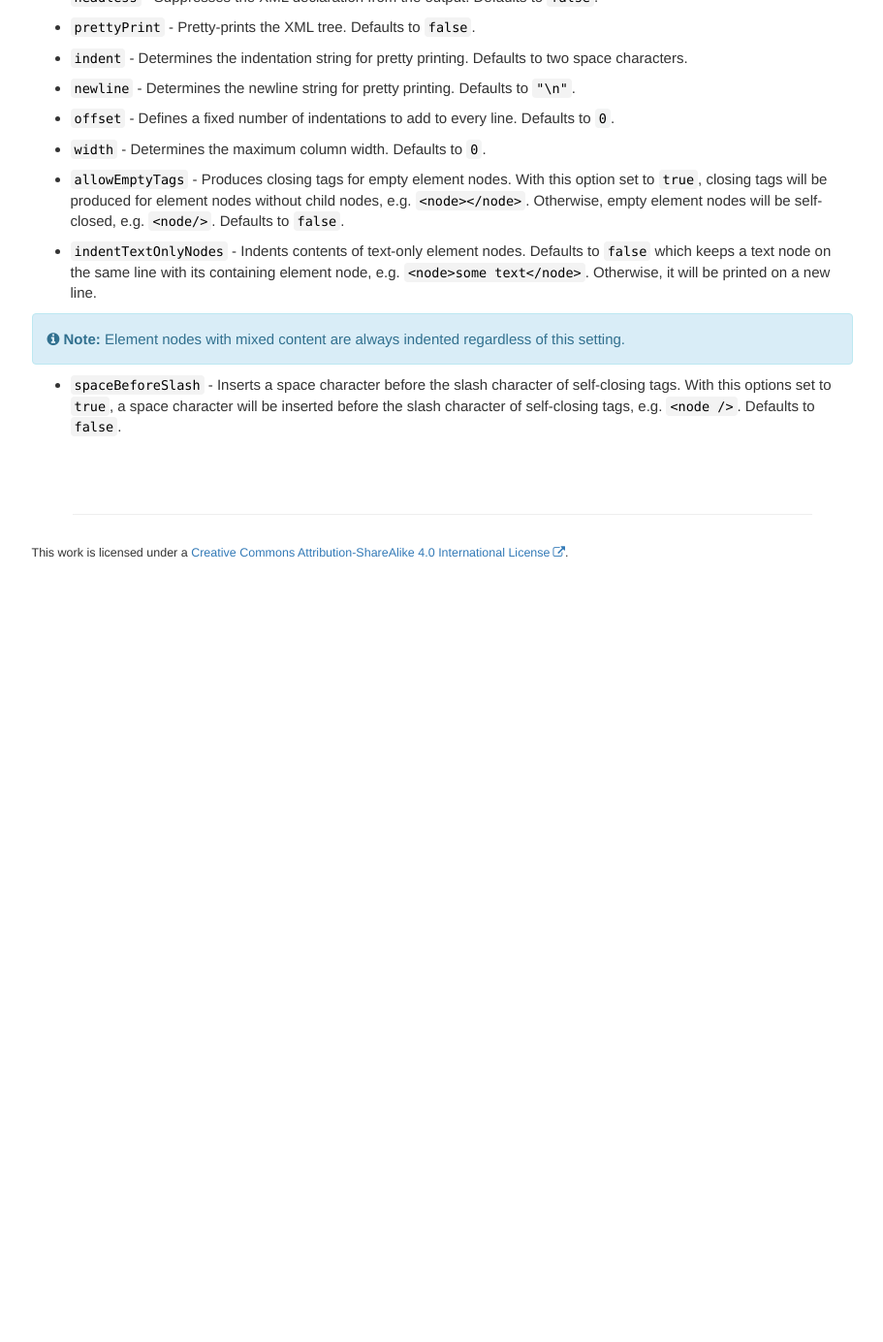
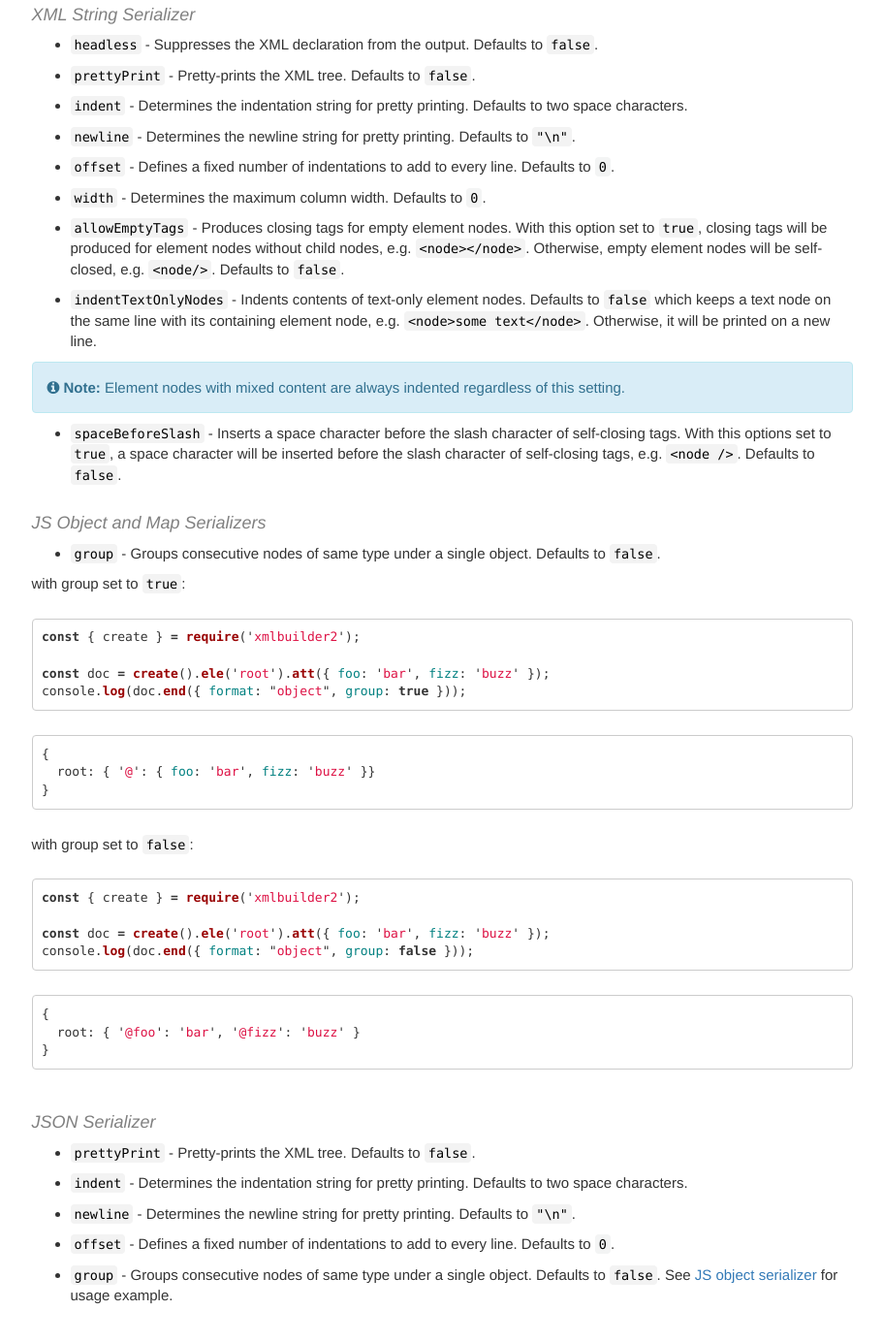
Before and after one commit to oozcitak/xmlbuilder2, a Jekyll site: the page built from docs/pages/serialization.md, in a window 1280 px wide and 1400 px high, scrolled down 3203 px. Shown: the top 1384 px of the window at 97% size, without its empty margins (330-1241 px from the left). Built offline with Jekyll 4.4.1, drawn with Linux system fonts in a browser that asks for light colours; comment, search, counter and statistics services are not loaded; before the commit the page ends 3833 px from its top, so only the background shows below that; some of the changed text lies outside the part shown.

Commit message:
Default object serializer's group flag to false

````diff
--- a/docs/pages/serialization.md
+++ b/docs/pages/serialization.md
@@ -145,10 +145,13 @@
 
 ### Serialization Settings
 
-In addition to `format` there are a number of settings for customizing the output of serializers.
+These settings are common to all serializers.
 
 * `format` - Output format. Either `"object"`, `"xml"`, `"json"` or `"map"`. Defaults to `"xml"`.
 * `wellFormed` - Ensures that the document adheres to the syntax rules specified by the XML specification. If this flag is set and the document is not well-formed errors will be thrown. Defaults to `false`.
+
+#### XML String Serializer
+
 * `headless` - Suppresses the XML declaration from the output. Defaults to `false`.
 * `prettyPrint` - Pretty-prints the XML tree. Defaults to `false`.
 * `indent` - Determines the indentation string for pretty printing. Defaults to two space characters.
@@ -159,3 +162,40 @@
 * `indentTextOnlyNodes` - Indents contents of text-only element nodes. Defaults to `false` which keeps a text node on the same line with its containing element node, e.g. `<node>some text</node>`. Otherwise, it will be printed on a new line.
 {% include note.html content="Element nodes with mixed content are always indented regardless of this setting." %}
 * `spaceBeforeSlash` - Inserts a space character before the slash character of self-closing tags. With this options set to `true`, a space character will be inserted before the slash character of self-closing tags, e.g. `<node />`. Defaults to `false`.
+
+#### JS Object and Map Serializers
+
+* `group` - Groups consecutive nodes of same type under a single object. Defaults to `false`.
+
+with group set to `true`:
+```js
+const { create } = require('xmlbuilder2');
+
+const doc = create().ele('root').att({ foo: 'bar', fizz: 'buzz' });
+console.log(doc.end({ format: "object", group: true }));
+```
+```js
+{
+  root: { '@': { foo: 'bar', fizz: 'buzz' }}
+}
+```
+with group set to `false`:
+```js
+const { create } = require('xmlbuilder2');
+
+const doc = create().ele('root').att({ foo: 'bar', fizz: 'buzz' });
+console.log(doc.end({ format: "object", group: false }));
+```
+```js
+{
+  root: { '@foo': 'bar', '@fizz': 'buzz' }
+}
+```
+
+#### JSON Serializer
+
+* `prettyPrint` - Pretty-prints the XML tree. Defaults to `false`.
+* `indent` - Determines the indentation string for pretty printing. Defaults to two space characters.
+* `newline` - Determines the newline string for pretty printing. Defaults to `"\n"`.
+* `offset` - Defines a fixed number of indentations to add to every line. Defaults to `0`.
+* `group` - Groups consecutive nodes of same type under a single object. Defaults to `false`. See [JS object serializer]({{ site.baseurl }}{% link pages/serialization.md %}#js-object-and-map-serializers) for usage example.
--- a/src/writers/JSONWriter.ts
+++ b/src/writers/JSONWriter.ts
@@ -28,7 +28,7 @@
       indent: '  ',
       newline: '\n',
       offset: 0,
-      group: true
+      group: false
     }) as Required<JSONWriterOptions>
 
     // convert to object
--- a/src/writers/MapWriter.ts
+++ b/src/writers/MapWriter.ts
@@ -21,7 +21,7 @@
     const options: MapWriterOptions = applyDefaults(writerOptions, {
       format: "map",
       wellFormed: false,
-      group: true
+      group: false
     })
 
     // convert to object
--- a/src/writers/ObjectWriter.ts
+++ b/src/writers/ObjectWriter.ts
@@ -22,7 +22,7 @@
     const options = applyDefaults(writerOptions, {
       format: "object",
       wellFormed: false,
-      group: true
+      group: false
     }) as Required<ObjectWriterOptions>
 
     this._currentList = []
@@ -120,7 +120,7 @@
     if (textCount === 1 && items.length === 1 && isString((items[0] as TextNode)["#"])) {
       // special case of an element node with a single text node
       return (items[0] as TextNode)["#"]
-    } else if (options.group && hasNonUniqueNames) {
+    } else if (hasNonUniqueNames) {
       // list contains element nodes with non-unique names
       // return an array with mixed content notation
       const result: XMLSerializedValue = []
````
Also changed, not shown: test/basic/toObject.test.ts (+2 -2 lines), test/wiki/serialization.test.ts (+26 -18 lines), test/writers/ObjectWriter.test.ts (+30 -15 lines).
